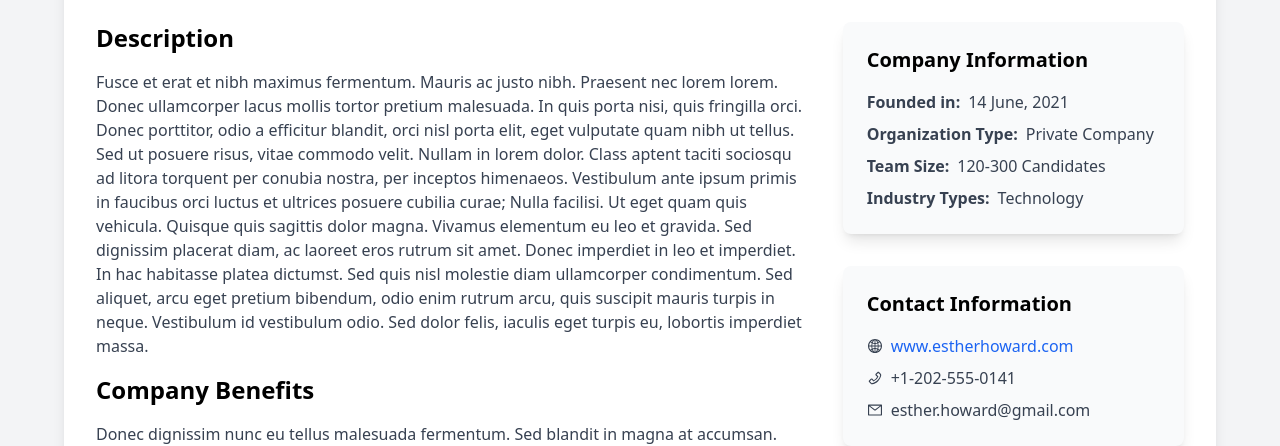
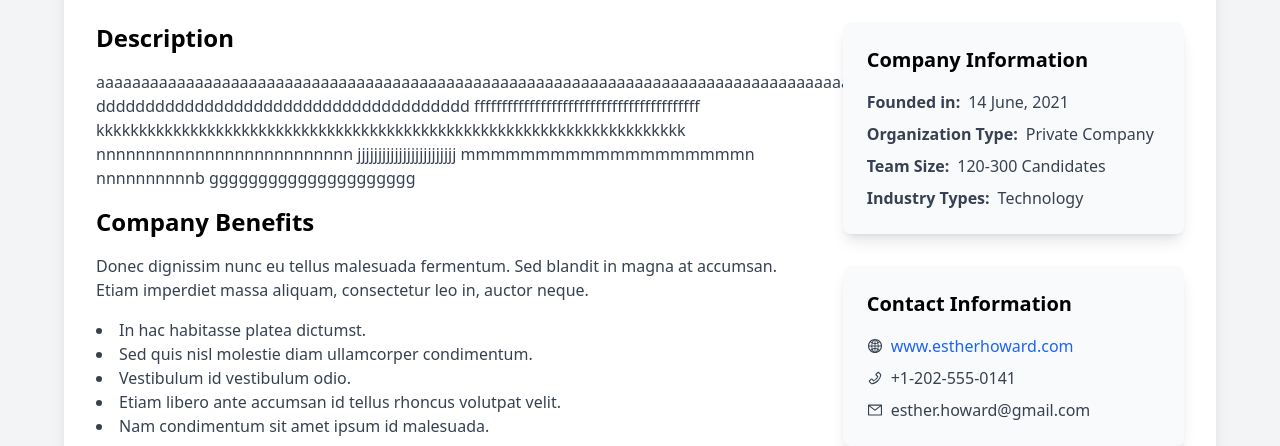
Before and after one commit to Sameemadhu16/Job-Listings, a React (Vite) app in the folder client/: page /job-post in a window 1280 px wide. Shown: the part 368-814 px from the top of the page. Built offline with nearby package versions, Linux system fonts and the light colour scheme.

Commit message:
edit some changers

```diff
--- a/client/src/components/JobPost.jsx
+++ b/client/src/components/JobPost.jsx
@@ -28,8 +28,8 @@ export default function JobPost() {
             <div className="lg:col-span-2">
               <h2 className="text-2xl font-bold mb-4">Description</h2>
               <p className="text-gray-700 mb-4">
-                Fusce et erat et nibh maximus fermentum. Mauris ac justo nibh. Praesent nec lorem lorem. Donec ullamcorper lacus mollis tortor pretium malesuada. In quis porta nisi, quis fringilla orci. Donec porttitor, odio a efficitur blandit, orci nisl porta elit, eget vulputate quam nibh ut tellus. Sed ut posuere risus, vitae commodo velit. Nullam in lorem dolor. Class aptent taciti sociosqu ad litora torquent per conubia nostra, per inceptos himenaeos. Vestibulum ante ipsum primis in faucibus orci luctus et ultrices posuere cubilia curae; Nulla facilisi. Ut eget quam quis vehicula.
-                Quisque quis sagittis dolor magna. Vivamus elementum eu leo et gravida. Sed dignissim placerat diam, ac laoreet eros rutrum sit amet. Donec imperdiet in leo et imperdiet. In hac habitasse platea dictumst. Sed quis nisl molestie diam ullamcorper condimentum. Sed aliquet, arcu eget pretium bibendum, odio enim rutrum arcu, quis suscipit mauris turpis in neque. Vestibulum id vestibulum odio. Sed dolor felis, iaculis eget turpis eu, lobortis imperdiet massa.
+                aaaaaaaaaaaaaaaaaaaaaaaaaaaaaaaaaaaaaaaaaaaaaaaaaaaaaaaaaaaaaaaaaaaaaaaaaaaaaaaaaaaaaaaaaaaaaaaaaaaaaaaaaaaa        dddddddddddddddddddddddddddddddddddddd fffffffffffffffffffffffffffffffffffffffff
+                kkkkkkkkkkkkkkkkkkkkkkkkkkkkkkkkkkkkkkkkkkkkkkkkkkkkkkkkkkkkkkkkkkkkk nnnnnnnnnnnnnnnnnnnnnnnnnn jjjjjjjjjjjjjjjjjjjjjjjj mmmmmmmmmmmmmmmmmmmn  nnnnnnnnnnb           ggggggggggggggggggggg
               </p>
               <h2 className="text-2xl font-bold mb-4">Company Benefits</h2>
               <p className="text-gray-700 mb-4">
```
